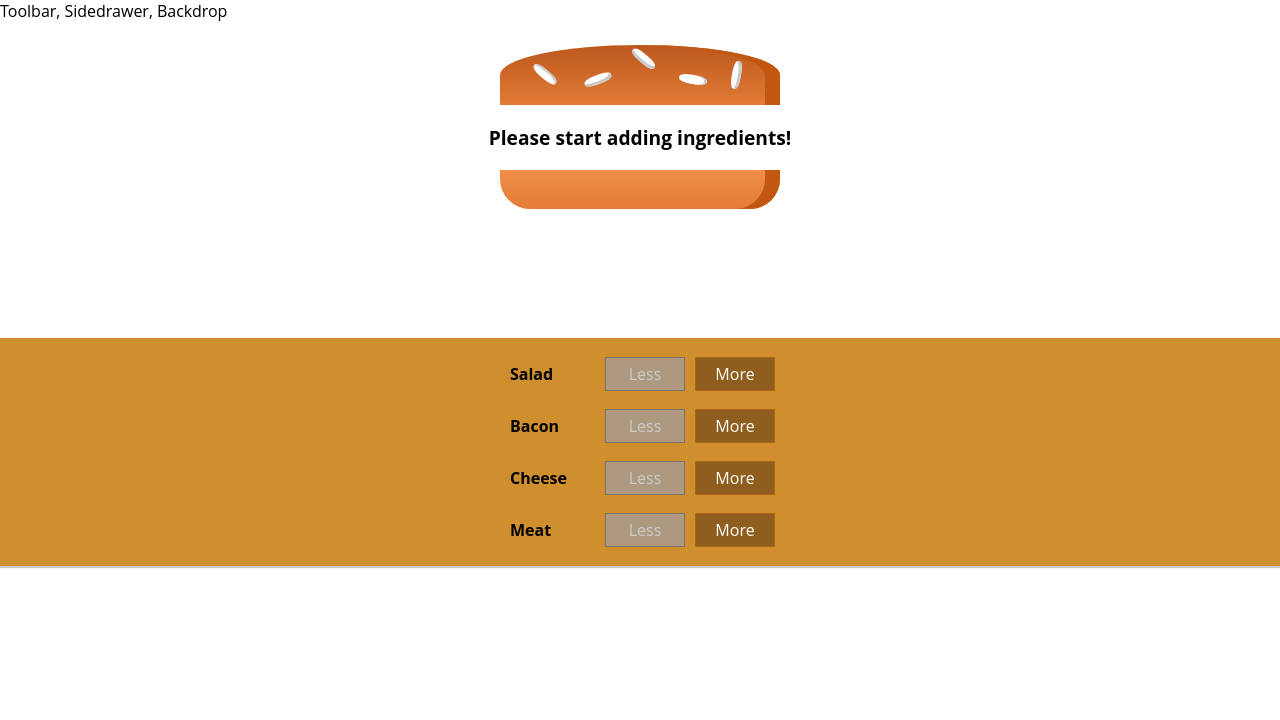
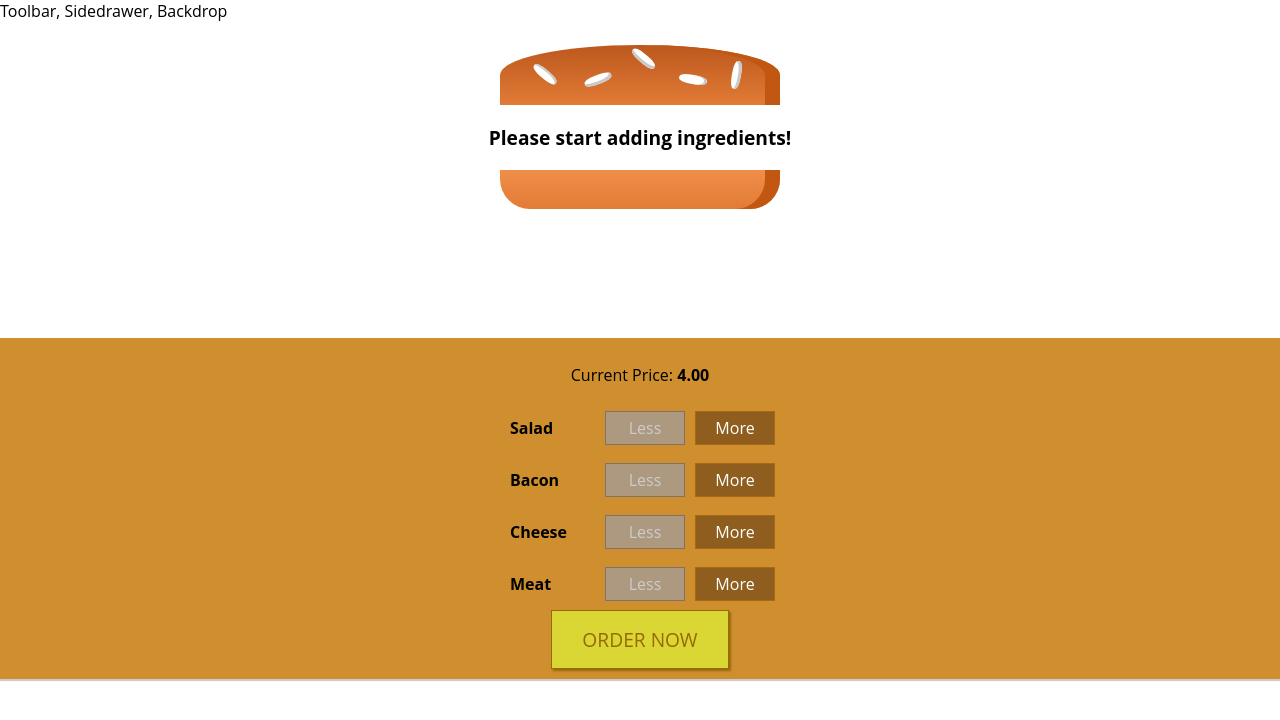
Before and after one commit to Saddam-tech/my-burger-builder-app, a React (Create React App) app: page / in a window 1280 px wide. Shown: the top 720 px of the page. Built offline with nearby package versions, Linux system fonts and the light colour scheme.

Commit message:
scrollable

```diff
--- a/src/components/Burger/BuildControls/BuildControls.js
+++ b/src/components/Burger/BuildControls/BuildControls.js
@@ -11,6 +11,7 @@
 
 const buildControls = (props) => (
     <div className={classes.BuildControls}>
+        <p>Current Price: <strong>{props.price.toFixed(2)}</strong> </p>
         {controls.map(ctrl => (
             <BuildControl
             key={ctrl.label}
@@ -20,6 +21,7 @@
             disabled={props.disabled[ctrl.type]}
              />
         ))}
+        <button className={classes.OrderButton}>ORDER NOW</button>
 
     </div>
 )
--- a/src/components/Burger/BuildControls/BuildControls.module.css
+++ b/src/components/Burger/BuildControls/BuildControls.module.css
@@ -8,3 +8,45 @@
     margin: auto;
     padding: 10px 0;
 }
+
+
+.OrderButton {
+    background-color: #DAD735;
+    outline: none;
+    cursor: pointer;
+    border: 1px solid #966909;
+    color: #966909;
+    font-family: inherit;
+    font-size: 1.2em;
+    padding: 15px 30px;
+    box-shadow: 2px 2px 2px #966909;
+}
+
+.OrderButton:hover, .OrderButton:active {
+    background-color: #A0DB41;
+    border: 1px solid #966909;
+    color: #966909;
+}
+
+.OrderButton:disabled {
+    background-color: #C7C6C6;
+    cursor: not-allowed;
+    border: 1px solid #ccc;
+    color: #888888;
+}
+
+.OrderButton:not(:disabled) {
+    animation: enable 0.3s linear;
+}
+
+@keyframes enable {
+    0% {
+        transform: scale(1);
+    }
+    60% {
+        transform: scale(1.1);
+    }
+    100% {
+        transform: scale(1);
+    }
+}
--- a/src/components/Burger/Burger.module.css
+++ b/src/components/Burger/Burger.module.css
@@ -2,7 +2,7 @@
     width: 100%;
     margin: auto;
     height: 250px;
-    overflow: hidden;
+    overflow: scroll;
     text-align: center;
     font-weight: bold;
     font-size: 1.2rem;
--- a/src/containers/BurgerBuilder/BurgerBuilder.js
+++ b/src/containers/BurgerBuilder/BurgerBuilder.js
@@ -25,7 +25,19 @@
     },
 
     totalPrice: 4,
+    purchasable: false,
   };
+
+  updatePurchaseState () {
+      const ingredients = {
+          ...this.state.ingredients
+      }
+
+      const sum = Object.keys(ingredients).map(igKey => {
+          return ingredients[igKey]
+      });
+
+  }
 
   addIngredientHandler = (type) => {
     const oldCount = this.state.ingredients[type];
@@ -35,7 +47,7 @@
     };
     updatedIngredients[type] = updatedCount;
 
-    const priceAddition = INGREDIENT_PRICES;
+    const priceAddition = INGREDIENT_PRICES[type];
     const oldPrice = this.state.totalPrice;
     const newPrice = oldPrice + priceAddition;
     this.setState({ totalPrice: newPrice, ingredients: updatedIngredients });
@@ -72,6 +84,7 @@
           ingredientAdded={this.addIngredientHandler}
           ingredientRemoved={this.removeIngredientHandler}
           disabled={disabledInfo}
+          price={this.state.totalPrice}
         />
       </Aux>
     );
```
